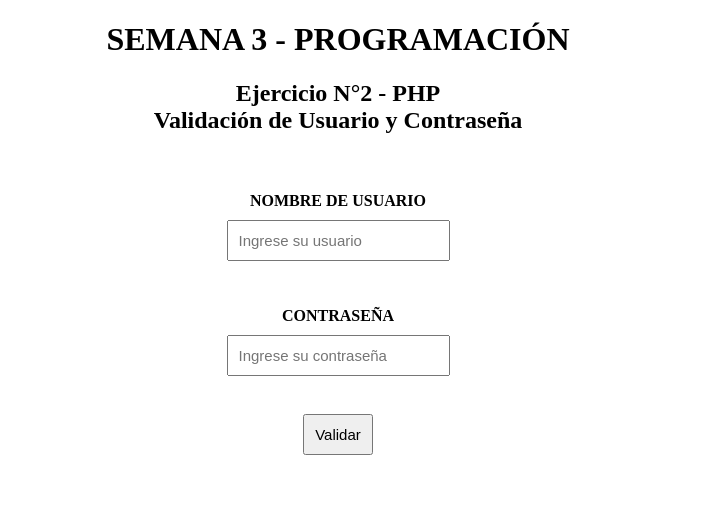
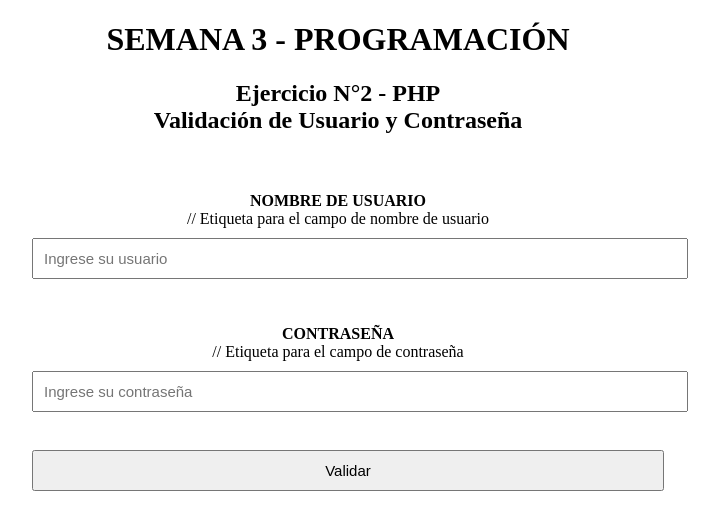
Before and after one commit to CNavia76/PHP, a PHP site: page /tarea3ej2.php in a window 1280 px wide. Shown: the top 530 px of the page, without its empty margins (302-1021 px from the left). Run offline with PHP 8.4, Linux system fonts and the light colour scheme.

Commit message:
Tareas-IACC Recopila archivos de estudio.

```diff
--- a/tareasiacc/SEMANA3/tarea3ej2.php
+++ b/tareasiacc/SEMANA3/tarea3ej2.php
@@ -7,20 +7,25 @@
     <style>
         /* Estilos para el formulario y sus elementos */
         form {
+            /* Estilo del formulario */
             width: 50%;
             margin: 20px auto;
             text-align: center;
         }
         input, button {
+            /* Estilo de los campos de entrada y botón */
+            width: 100%;
             margin: 10px;
             padding: 10px;
             font-size: 15px;
         }
         .error {
+            /* Estilo para mensajes de error */
             color: red;
             font-size: 14px;
         }
         .success {
+            /* Estilo para mensajes de éxito */
             color: green;
             font-size: 14px;
         }
@@ -32,6 +37,7 @@
     <br>
 
     <?php
+    // Inicializar variables para almacenar mensajes de validación de usuario y contraseña
     $mensajeUsuario = "";
     $mensajeContraseña = "";
 
@@ -42,19 +48,19 @@
 
         // Función para validar nombre de usuario
         function validarNombreUsuario($nombreUsuario) {
-            if (empty($nombreUsuario)) {
+            if (empty($nombreUsuario)) { // Verifica si el nombre de usuario está vacío
                 return "El nombre de usuario no puede estar vacío.";
             }
-            if (strlen($nombreUsuario) < 6 || strlen($nombreUsuario) > 10) {
+            if (strlen($nombreUsuario) < 6 || strlen($nombreUsuario) > 10) { // Verifica si la longitud está entre 6 y 10 caracteres
                 return "El nombre de usuario debe tener entre 6 y 10 caracteres.";
             }
-            if (!ctype_alnum($nombreUsuario)) {
+            if (!ctype_alnum($nombreUsuario)) { // Verifica si contiene solo caracteres alfanuméricos
                 return "El nombre de usuario solo puede contener caracteres alfanuméricos.";
             }
-            if (!ctype_alpha($nombreUsuario[0]) || !ctype_alpha($nombreUsuario[strlen($nombreUsuario) - 1])) {
+            if (!ctype_alpha($nombreUsuario[0]) || !ctype_alpha($nombreUsuario[strlen($nombreUsuario) - 1])) { // Verifica si comienza y termina con una letra
                 return "El nombre de usuario debe comenzar y terminar con una letra.";
             }
-            if (!preg_match('/\d/', $nombreUsuario)) {
+            if (!preg_match('/\d/', $nombreUsuario)) { // Verifica si contiene al menos un número
                 return "El nombre de usuario debe contener al menos un número.";
             }
             return "Nombre de usuario válido.";
@@ -62,16 +68,16 @@
 
         // Función para validar contraseña
         function validarContraseña($contraseña) {
-            if (empty($contraseña)) {
+            if (empty($contraseña)) { // Verifica si la contraseña está vacía
                 return "La contraseña no puede estar vacía.";
             }
-            if (strlen($contraseña) !== 8) {
+            if (strlen($contraseña) !== 8) { // Verifica si la longitud es exactamente 8 caracteres
                 return "La contraseña debe tener exactamente 8 caracteres.";
             }
-            if (!ctype_upper($contraseña[0])) {
+            if (!ctype_upper($contraseña[0])) { // Verifica si comienza con una letra mayúscula
                 return "La contraseña debe comenzar con una letra mayúscula.";
             }
-            if (!preg_match('/[#\$%&]/', $contraseña)) {
+            if (!preg_match('/[#\$%&]/', $contraseña)) { // Verifica si contiene al menos un carácter especial (#, $, %, &)
                 return "La contraseña debe contener al menos un carácter especial (#, $, %, &).";
             }
             return "Contraseña válida.";
@@ -84,13 +90,13 @@
     ?>
 
     <form method="POST" action="">
-        <label for="nombreUsuario"><b>NOMBRE DE USUARIO</b></label><br>
+        <label for="nombreUsuario"><b>NOMBRE DE USUARIO</b></label><br> // Etiqueta para el campo de nombre de usuario
         <input type="text" id="nombreUsuario" name="nombreUsuario" placeholder="Ingrese su usuario" required><br>
         <span class="<?php echo strpos($mensajeUsuario, 'válido') !== false ? 'success' : 'error'; ?>">
             <?php echo $mensajeUsuario; ?>
         </span><br>
         <br>
-        <label for="contraseña"><b>CONTRASEÑA</b></label><br>
+        <label for="contraseña"><b>CONTRASEÑA</b></label><br> // Etiqueta para el campo de contraseña
         <input type="password" id="contraseña" name="contraseña" placeholder="Ingrese su contraseña" required><br>
         <span class="<?php echo strpos($mensajeContraseña, 'válida') !== false ? 'success' : 'error'; ?>">
             <?php echo $mensajeContraseña; ?>
```
